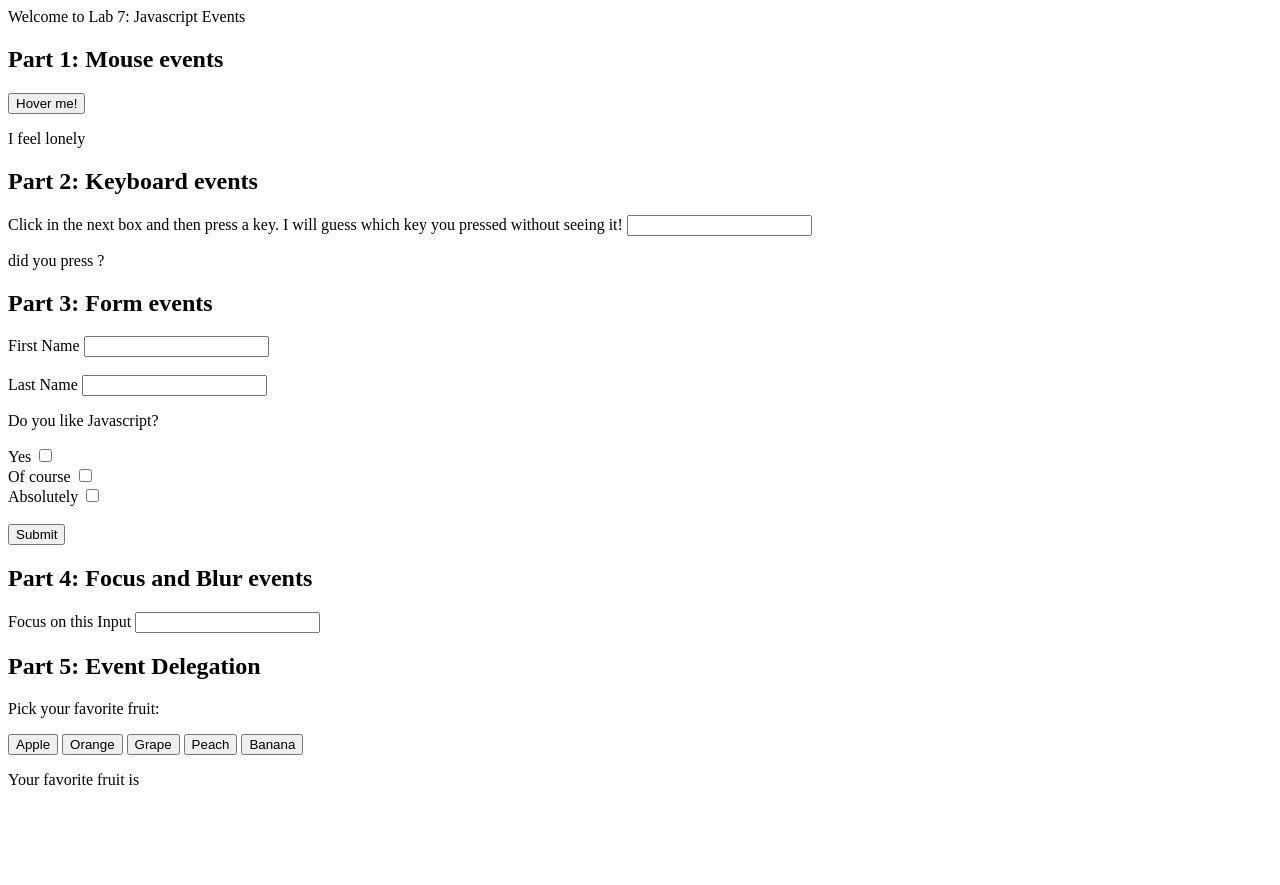
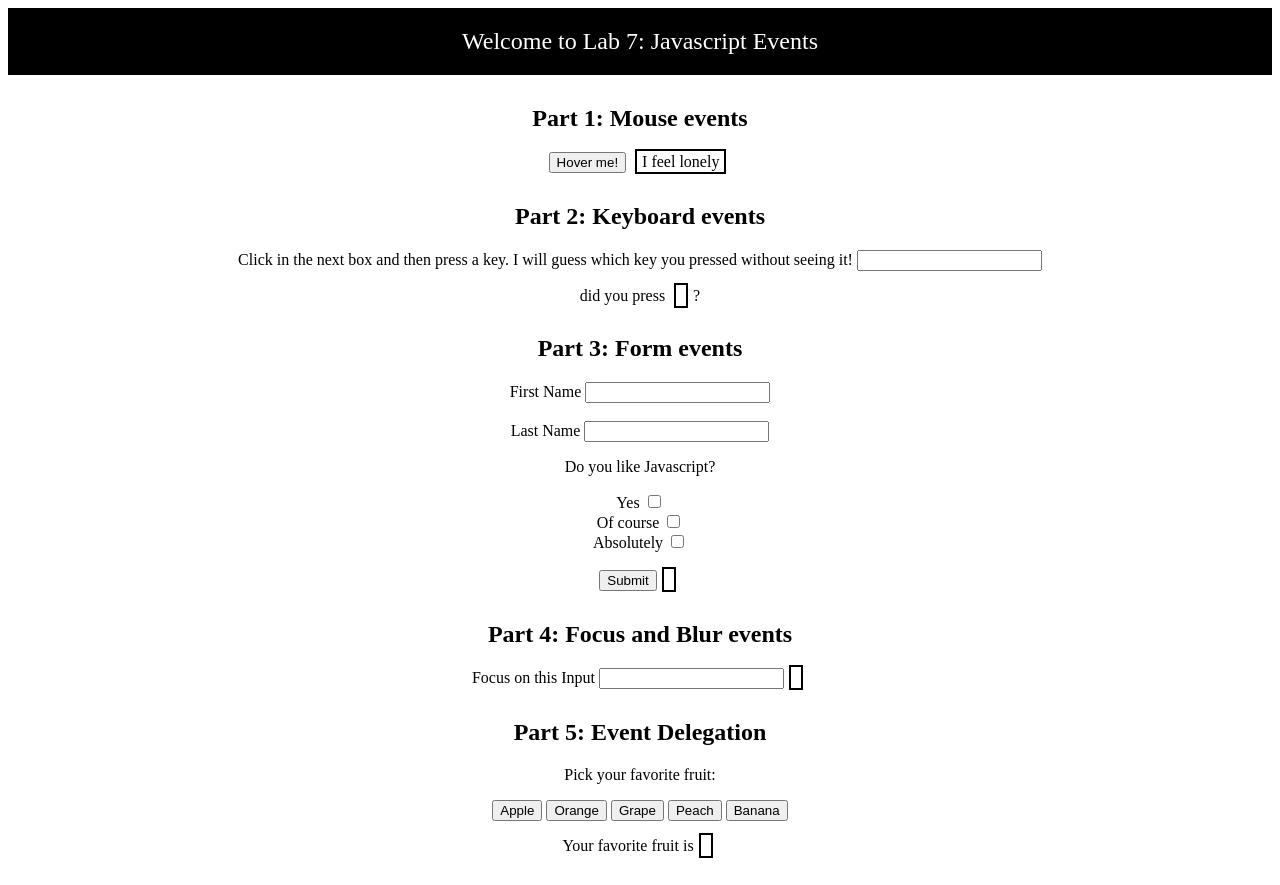
Before and after one commit to JosephNahas/Javascript-Events, a plain HTML site: page index.html in a window 1280 px wide. Before the commit the page ends 805 px from the top, so only its background shows below. Drawn offline with Linux system fonts and the light colour scheme.

Commit message:
Added CSS and comments

```diff
--- a/index.html
+++ b/index.html
@@ -21,7 +21,7 @@
 
             <button id="hover-btn">Hover me!</button>
 
-            <p id="hover-msg">I feel lonely</p>
+            <span id="hover-msg" class="message">I feel lonely</span>
 
         </div>
 
@@ -37,7 +37,7 @@
                 seeing it!</label>
             <input type="password" name="keyboard" id="keyboard">
 
-            <p>did you press <span id="guess"></span> ?</p>
+            <p>did you press <span id="guess" class="message"></span> ?</p>
 
         </div>
 
@@ -70,7 +70,7 @@
 
                 <input type="submit" value="Submit">
 
-                <p id="submit-msg"></p>
+                <span id="submit-msg" class="message"></span>
 
             </form>
 
@@ -85,7 +85,7 @@
         <label for="focus">Focus on this Input</label>
         <input type="text" name="focus" id="focus">
 
-        <p id="focus-result"></p>
+        <span id="focus-result" class="message"></span>
 
     </section>
 
@@ -105,7 +105,7 @@
 
         </div>
 
-        <p>Your favorite fruit is <span id="favorite-fruit"></span></p>
+        <p>Your favorite fruit is <span id="favorite-fruit" class="message"></span></p>
 
     </section>
 
--- a/styles.css
+++ b/styles.css
@@ -0,0 +1,21 @@
+header{
+    background-color: black;
+    color: white;
+    font-size: x-large;
+    text-align: center;
+    padding: 20px;
+}
+
+section{
+    margin: 30px 0;
+    text-align: center;
+}
+
+.message{
+    border:2px black solid;
+}
+
+span{
+    padding: 2px 5px;
+    margin: 5px;
+}
```
Also changed, not shown: script.js (+9 -1 lines).
